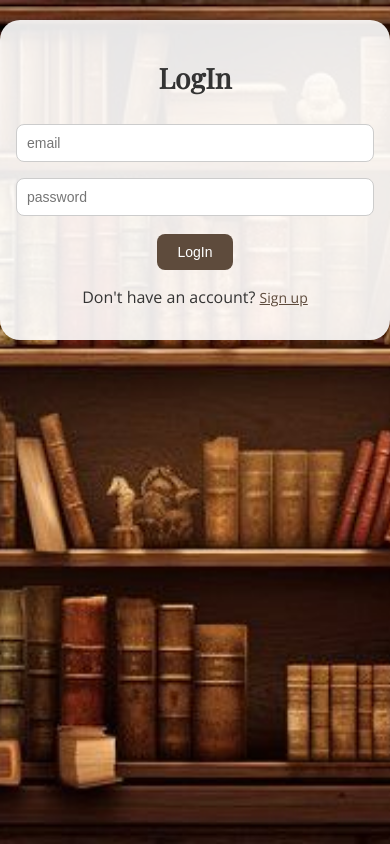
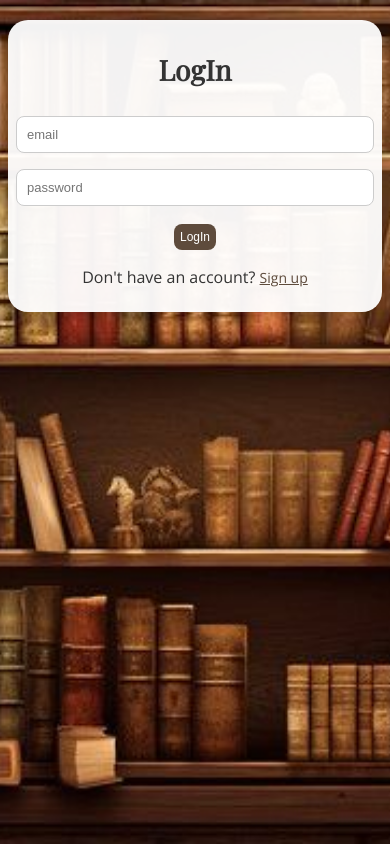
Before and after one commit to stefanlatic/library-app, a plain HTML site: page index.html in a window 390 px wide. Drawn offline with nearby package versions, Linux system fonts and the light colour scheme.

Commit message:
All Functionality Commit

```diff
--- a/style.css
+++ b/style.css
@@ -1,6 +1,7 @@
 * {
   box-sizing: border-box;
 }
+
 html, body {
   width: 100%;
   overflow-x: hidden;
@@ -10,26 +11,29 @@ body {
   margin: 0;
   font-family: 'Open Sans', sans-serif;
   background-image: url('images/background.jpg');
+  background-attachment: fixed;
   background-size: cover;
   background-repeat: no-repeat;
-    background-position: center;
+  background-position: center top;
   color: #333;
   min-height: 100vh;
+  padding: 0 16px;
 }
 
-  .auth-container, .form, .app, .library-form, .library-tables {
+.auth-container, .app {
+  padding: 40px 20px;
+  background-color: rgba(255, 255, 255, 0.95);
+  border-radius: 20px;
+  box-shadow: 0 4px 20px rgba(0,0,0,0.2);
+  margin: 40px auto;
+  max-width: 900px;
+  width: 100%;
+}
+
+.form, .app, .library-form, .library-tables, .auth-container {
   display: flex;
   flex-direction: column;
   align-items: center;
-  }
-
-  .auth-container {
-    padding: 60px 20px;
-    background-color: rgba(255, 255, 255, 0.9);
-    max-width: 400px;
-    margin: 50px auto;
-    border-radius: 20px;
-    box-shadow: 0 4px 20px rgba(0,0,0,0.2);
 }
 
 .form {
@@ -73,16 +77,6 @@ body {
   text-decoration: underline;
 }
 
-  .app {
-    padding: 20px 16px;
-    background-color: rgba(255, 255, 255, 0.95);
-    margin: 30px auto;
-    border-radius: 20px;
-    max-width: 900px;
-    width: 100%;
-  }
-
-
 header {
   width: 100%;
   display: flex;
@@ -119,12 +113,18 @@ body {
   border-collapse: collapse;
   background-color: #fdfdfd;
   box-shadow: 0 2px 10px rgba(0,0,0,0.1);
+  word-break: break-word;
 }
 
 .library-tables th, .library-tables td {
   padding: 10px;
   border: 1px solid #ccc;
-    text-align: left;
+  text-align: center;
+}
+
+.library-tables td {
+  word-break: break-word;
+  white-space: normal;
 }
 
 .library-tables h3 {
@@ -136,9 +136,11 @@ body {
 .hidden {
   display: none !important;
 }
+
 table.highlight {
   background-color: #e8d4b7;
 }
+
 .dark-mode {
   background-color: #1e1e1e;
   color: #f0f0f0;
@@ -166,14 +168,13 @@ body {
 }
 
 @media screen and (max-width: 600px) {
-    .library-tables {
-      width: 100%;
-      padding: 10px;
+  body {
+    padding: 0 12px;
   }
 
   .auth-container, .app {
-      margin: 20px auto;
-      padding: 16px;
+    margin: 20px 0;
+    padding: 10px;
   }
 
   h2, h3 {
@@ -194,3 +195,37 @@ body {
     align-items: flex-end;
   }
 }
+
+@media screen and (max-width: 480px) {
+  body {
+    padding: 0 8px;
+  }
+
+  .auth-container, .app {
+    padding: 8px;
+  }
+
+  h2, h3 {
+    font-size: 18px;
+  }
+
+  input, button {
+    font-size: 13px;
+  }
+
+  .library-tables table {
+    font-size: 10px;
+  }
+  .library-tables th, .library-tables td {
+  padding: 2px;
+}
+.user-info span {
+  font-weight: bold;
+font-size: 12px;
+}
+
+button {
+  padding: 6px;
+  font-size: 12px;
+}
+}
```
Lines whose indentation alone changed are shown as unchanged.
